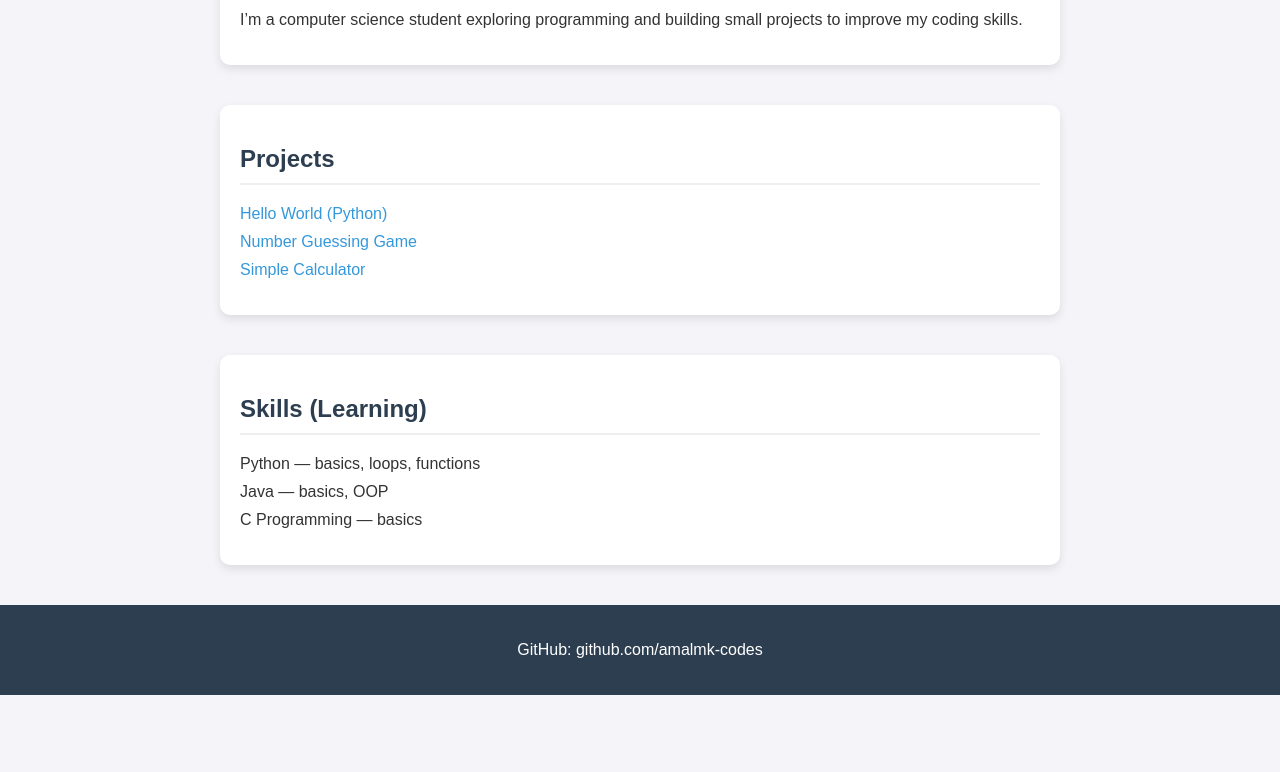
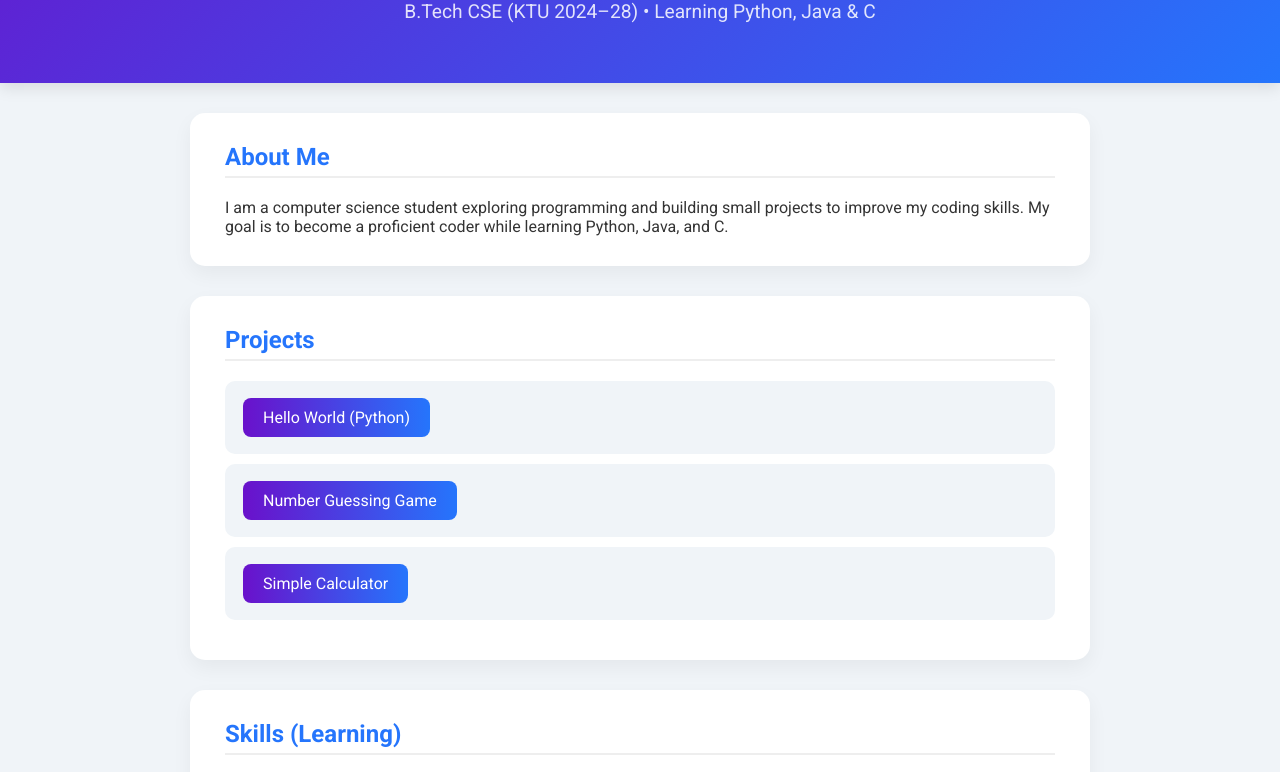
Before and after one commit to amalmk-codes/amalmk-codes.github.io, a plain HTML site: page index.html in a window 1280 px wide. Shown: the part 307-1079 px from the top of the page. Before the commit the page ends 1002 px from the top, so only its background shows below. Drawn offline with Linux system fonts and the light colour scheme.

Commit message:
Update index.html

```diff
--- a/index.html
+++ b/index.html
@@ -1,89 +1,121 @@
-<!doctype html>
+<!DOCTYPE html>
 <html lang="en">
 <head>
-  <meta charset="utf-8" />
-  <meta name="viewport" content="width=device-width,initial-scale=1" />
+<meta charset="UTF-8">
+<meta name="viewport" content="width=device-width, initial-scale=1.0">
 <title>Amal M K — Portfolio</title>
+<link href="https://fonts.googleapis.com/css2?family=Roboto:wght@400;700&display=swap" rel="stylesheet">
 <style>
-    body {
-      font-family: Arial, sans-serif;
-      margin: 0;
-      padding: 0;
-      background: #f4f4f9;
-      color: #333;
+  * { margin:0; padding:0; box-sizing:border-box; scroll-behavior: smooth; }
+  body { font-family:'Roboto', sans-serif; background:#f0f4f8; color:#333; }
+
+  /* Header */
+  header {
+    background: linear-gradient(135deg,#6a11cb,#2575fc);
+    text-align:center;
+    color:white;
+    padding:60px 20px;
+    box-shadow:0 5px 15px rgba(0,0,0,0.1);
   }
-    header {
-      background: #2c3e50;
-      color: #fff;
-      padding: 40px 20px;
-      text-align: center;
+  header img {
+    width:160px;
+    height:160px;
+    border-radius:50%;
+    border:4px solid #fff;
+    margin-bottom:20px;
+    object-fit:cover;
+    transition: transform 0.3s;
   }
-    header h1 {
-      margin: 0;
-      font-size: 2.5rem;
+  header img:hover { transform: scale(1.05); }
+  header h1 { font-size:2.8rem; margin-bottom:10px; }
+  header p { font-size:1.2rem; opacity:0.85; }
+
+  /* Section styling */
+  section {
+    max-width:900px;
+    background:white;
+    margin:30px auto;
+    padding:30px 35px;
+    border-radius:15px;
+    box-shadow:0 8px 20px rgba(0,0,0,0.05);
+    transition: transform 0.3s, box-shadow 0.3s;
   }
-    header p {
-      margin-top: 10px;
-      font-size: 1.2rem;
-      color: #ddd;
+  section:hover { transform: translateY(-5px); box-shadow:0 12px 25px rgba(0,0,0,0.1); }
+  section h2 {
+    color:#2575fc;
+    margin-bottom:20px;
+    border-bottom:2px solid #eee;
+    padding-bottom:5px;
   }
-    section {
-      max-width: 800px;
-      margin: 40px auto;
-      padding: 20px;
-      background: #fff;
-      border-radius: 10px;
-      box-shadow: 0 4px 10px rgba(0,0,0,0.1);
+
+  /* Project & skills list */
+  ul { list-style:none; padding-left:0; }
+  ul li {
+    background:#f0f4f8;
+    margin:10px 0;
+    padding:12px 18px;
+    border-radius:10px;
+    transition:0.3s;
   }
-    h2 {
-      color: #2c3e50;
-      border-bottom: 2px solid #eee;
-      padding-bottom: 10px;
+  ul li:hover { background:#2575fc; color:white; cursor:pointer; }
+  a { color:#2575fc; text-decoration:none; transition:0.3s; }
+  a:hover { text-decoration:underline; }
+
+  /* Button style links */
+  .btn {
+    display:inline-block;
+    padding:10px 20px;
+    margin:5px 0;
+    border-radius:8px;
+    background: linear-gradient(90deg,#6a11cb,#2575fc);
+    color:white;
+    text-decoration:none;
+    transition:0.3s;
   }
-    ul {
-      list-style-type: none;
-      padding: 0;
+  .btn:hover { transform: scale(1.05); box-shadow:0 5px 15px rgba(0,0,0,0.2); }
+
+  /* Footer */
+  footer {
+    text-align:center;
+    padding:20px;
+    background:#6a11cb;
+    color:white;
+    margin-top:30px;
+    border-top-left-radius:15px;
+    border-top-right-radius:15px;
   }
-    li {
-      margin: 10px 0;
-    }
-    a {
-      color: #3498db;
-      text-decoration: none;
-    }
-    a:hover {
-      text-decoration: underline;
-    }
-    footer {
-      text-align: center;
-      padding: 20px;
-      background: #2c3e50;
-      color: #fff;
-      margin-top: 40px;
+
+  /* Responsive */
+  @media(max-width:600px){
+    header h1 { font-size:2rem; }
+    header p { font-size:1rem; }
+    section { padding:20px; }
   }
 </style>
 </head>
 <body>
+
 <header>
+  <img src="profile.jpg" alt="Amal M K">
   <h1>Hi, I’m Amal M K 👋</h1>
   <p>B.Tech CSE (KTU 2024–28) • Learning Python, Java & C</p>
 </header>
 
-  <section>
+<section id="about">
   <h2>About Me</h2>
-    <p>I’m a computer science student exploring programming and building small projects to improve my coding skills.</p>
+  <p>I am a computer science student exploring programming and building small projects to improve my coding skills. My goal is to become a proficient coder while learning Python, Java, and C.</p>
 </section>
 
-  <section>
+<section id="projects">
   <h2>Projects</h2>
   <ul>
-      <li><a href="https://github.com/amalmk-codes/HelloWorld">Hello World (Python)</a></li>
-      <li><a href="https://github.com/amalmk-codes/Number-Guessing-Game">Number Guessing Game</a></li>
-      <li><a href="https://github.com/amalmk-codes/Calculator">Simple Calculator</a></li>
+    <li><a class="btn" href="https://github.com/amalmk-codes/HelloWorld" target="_blank">Hello World (Python)</a></li>
+    <li><a class="btn" href="https://github.com/amalmk-codes/Number-Guessing-Game" target="_blank">Number Guessing Game</a></li>
+    <li><a class="btn" href="https://github.com/amalmk-codes/Calculator" target="_blank">Simple Calculator</a></li>
   </ul>
 </section>
 
-  <section>
+<section id="skills">
   <h2>Skills (Learning)</h2>
   <ul>
     <li>Python — basics, loops, functions</li>
@@ -92,8 +124,14 @@
   </ul>
 </section>
 
+<section id="contact">
+  <h2>Contact</h2>
+  <p>GitHub: <a class="btn" href="https://github.com/amalmk-codes" target="_blank">github.com/amalmk-codes</a></p>
+</section>
+
 <footer>
-    <p>GitHub: <a href="https://github.com/amalmk-codes" style="color:#fff;">github.com/amalmk-codes</a></p>
+  &copy; 2025 Amal M K
 </footer>
+
 </body>
 </html>
```
Lines whose indentation alone changed are shown as unchanged.
